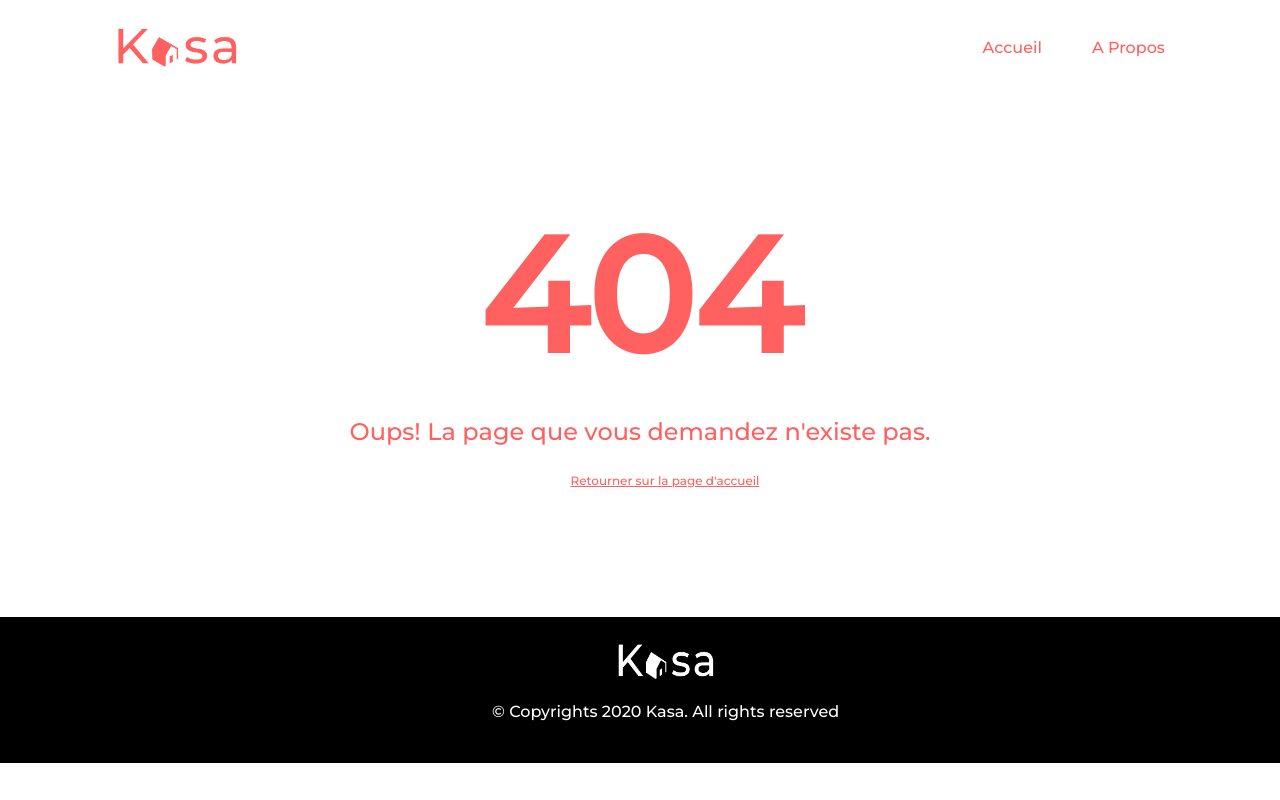
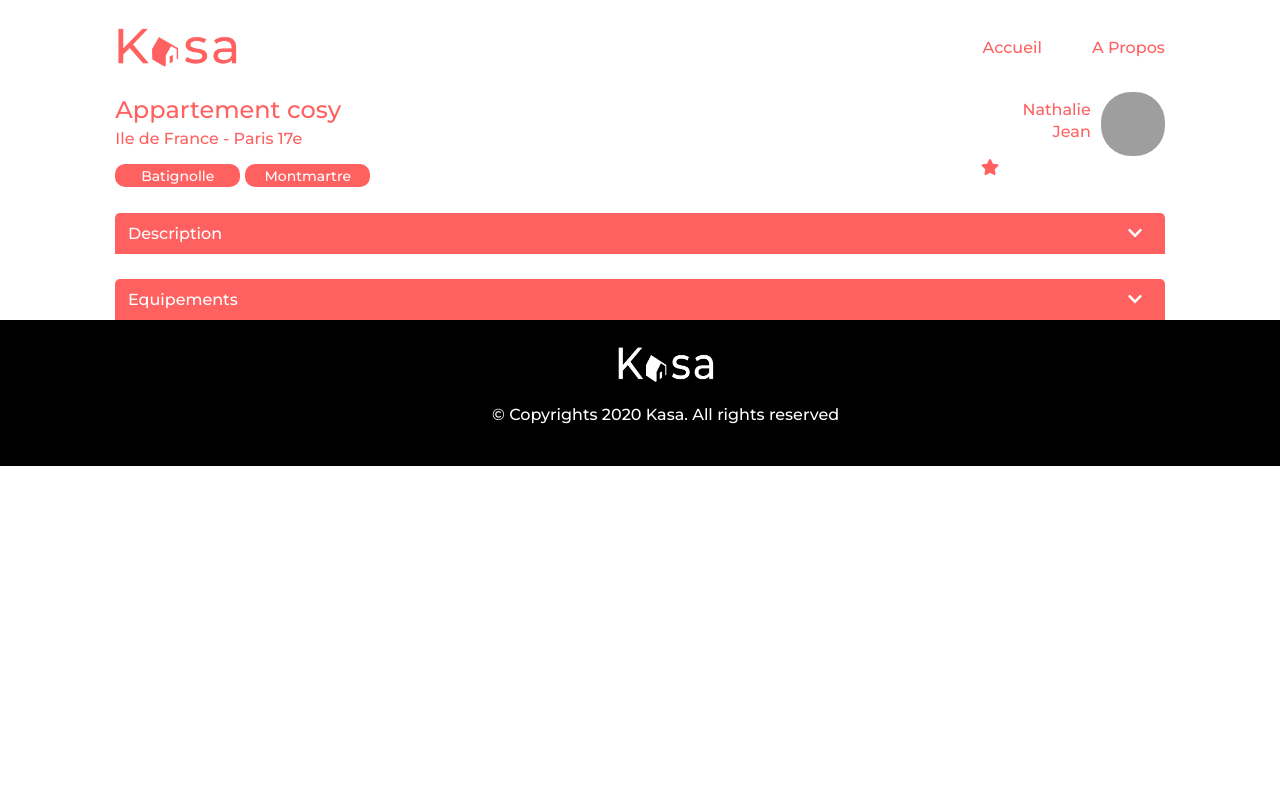
Before and after one commit to cnahornyj/kasa, a React (Create React App) app: page /houseid3 in a window 1280 px wide. Before the commit this address had no page. Shown: the top 800 px of the page. Built offline with nearby package versions, Linux system fonts and the light colour scheme; grey boxes are pictures that could not be loaded.

Commit message:
Création template de la page pour un logement, à continuer

```diff
--- a/src/components/App.js
+++ b/src/components/App.js
@@ -3,6 +3,7 @@ import React, { Component } from "react";
 import {BrowserRouter, Switch, Route } from 'react-router-dom'
 import Accueil from "../pages/Accueil";
 import Propos from "../pages/Propos";
+import HousePage from "../pages/HousePage";
 import Error from "../pages/Error"
 
 class App extends Component {
@@ -12,6 +13,7 @@ class App extends Component {
        <Switch>
          <Route path="/" exact component={Accueil}/>
          <Route path="/a-propos" exact component={Propos}/>
+         <Route path="/houseid3" exact component={HousePage}/>
          <Route component={Error}/>
        </Switch>
        </BrowserRouter>
--- a/src/components/CardsList.js
+++ /dev/null
@@ -1,21 +0,0 @@
-import React, { Component } from "react";
-import "../styles/CardsList.css";
-import Data from "../data/data";
-
-class HousesList extends Component {
-  render() {
-    const houses = Data;
-    return (
-      <section className="housesList">
-        {houses.map((house, index) => (
-          <article key={`${house}-${index}`} className="card">
-            <img src={house.cover} alt="Logement" className="imgHouse" />
-            <p className="legend">{house.title}</p>
-          </article>
-        ))}
-      </section>
-    );
-  }
-}
-
-export default HousesList;
--- a/src/pages/Accueil.js
+++ b/src/pages/Accueil.js
@@ -2,7 +2,7 @@ import React, { Component } from "react";
 import Header from "../components/Header";
 import Footer from "../components/Footer";
 import Banner from "../components/Banner";
-import HousesList from "../components/CardsList";
+import HousesList from "../components/HousesList";
 
 class Accueil extends Component {
   render() {
--- /dev/null
+++ b/src/pages/HousePage.js
@@ -0,0 +1,87 @@
+import React, { Component } from "react";
+import "../styles/HousePage.css";
+import { FontAwesomeIcon } from "@fortawesome/react-fontawesome";
+import { faStar } from "@fortawesome/free-solid-svg-icons";
+import Header from "../components/Header";
+import TexteAPropos from "../components/TexteAPropos";
+import Footer from "../components/Footer";
+
+class HousePage extends Component {
+  render() {
+    const houses = {
+      id: "c67ab8a7",
+      title: "Appartement cosy",
+      cover:
+        "https://s3-eu-west-1.amazonaws.com/course.oc-static.com/projects/front-end-kasa-project/accommodation-20-1.jpg",
+      pictures: [
+        "https://s3-eu-west-1.amazonaws.com/course.oc-static.com/projects/front-end-kasa-project/accommodation-20-1.jpg",
+        "https://s3-eu-west-1.amazonaws.com/course.oc-static.com/projects/front-end-kasa-project/accommodation-20-2.jpg",
+        "https://s3-eu-west-1.amazonaws.com/course.oc-static.com/projects/front-end-kasa-project/accommodation-20-3.jpg",
+        "https://s3-eu-west-1.amazonaws.com/course.oc-static.com/projects/front-end-kasa-project/accommodation-20-4.jpg",
+        "https://s3-eu-west-1.amazonaws.com/course.oc-static.com/projects/front-end-kasa-project/accommodation-20-5.jpg",
+      ],
+      description:
+        "Votre maison loin de chez vous. Que vous veniez de l'autre bout du monde, ou juste de quelques stations de RER, vous vous sentirez chez vous dans notre appartement.",
+      host: {
+        name: "Nathalie Jean",
+        picture:
+          "https://s3-eu-west-1.amazonaws.com/course.oc-static.com/projects/front-end-kasa-project/profile-picture-12.jpg",
+      },
+      rating: "5",
+      location: "Ile de France - Paris 17e",
+      equipments: [
+        "Équipements de base",
+        "Micro-Ondes",
+        "Douche italienne",
+        "Frigo",
+        "WIFI",
+      ],
+      tags: ["Batignolle", "Montmartre"],
+    };
+
+    return (
+      <div>
+        <Header />
+        <section className="housePage">
+          <div className="locAndHost">
+            <article className="localisation">
+              <h2 className="titleHouse">{houses.title}</h2>
+              <p className="city">{houses.location}</p>
+              <article className="tags">
+                {houses.tags.map((tag, index) => (
+                  <span key={`${tag}-${index}`}>{tag}</span>
+                ))}
+              </article>
+            </article>
+            <div style={{display: "flex", flexDirection: "column"}}>
+            <article className="host">
+              <p className="nameHost">{houses.host.name}</p>
+              <img
+                src={houses.host.picture}
+                alt="Profil de l'hôte du logement"
+                className="imgHost"
+              />
+            </article>
+            <FontAwesomeIcon icon={faStar} className="arrow" />
+            </div>
+          </div>
+          <article className="equipments">
+            <TexteAPropos
+              title="Description"
+              description={houses.description}
+            ></TexteAPropos>
+            <TexteAPropos
+              title="Equipements"
+              description={houses.equipments.map((equipment, index) => (
+                <li key={`${equipment}-${index}`}>{equipment}</li>
+              ))}
+            ></TexteAPropos>
+          </article>
+        </section>
+        <Footer />
+      </div>
+    );
+  }
+}
+
+export default HousePage;
--- a/src/styles/CardsList.css
+++ /dev/null
@@ -1,30 +0,0 @@
-.housesList {
-  display: flex;
-  flex-flow: wrap;
-  justify-content: space-evenly;
-  align-items: center;
-  background: #f6f6f6;
-  border-radius: 25px;
-  margin: 2% 9%;
-  padding: 4% 0 4% 0;
-}
-
-.card {
-  position: relative;
-  display: inline-block;
-  margin-bottom: 2%;
-}
-
-.imgHouse {
-  width: 315px;
-  height: 300px;
-  border-radius: 10px;
-}
-
-.legend {
-  color: white;
-  position: absolute;
-  top: 80%;
-  left: 35%;
-  transform: translate(-45%, -70%);
-}
--- /dev/null
+++ b/src/styles/HousePage.css
@@ -0,0 +1,72 @@
+/*.descEqp{
+    display: flex;
+    margin: 5%;
+}
+
+.txt{
+    width: 50%;
+}
+
+article{
+    width: 50%;
+}*/
+
+.locAndHost {
+  display: flex;
+  width: 82%;
+  margin: auto;
+  justify-content: space-between;
+}
+
+.housePage {
+  color: #ff6060;
+}
+
+.localisation {
+  color: #ff6060;
+}
+
+.titleHouse {
+  font-weight: 100;
+  margin-top: 0;
+  margin-bottom: 0;
+}
+
+.city {
+  margin-top: 5px;
+}
+
+.tags {
+  display: flex;
+}
+
+.host {
+  display: flex;
+}
+
+.nameHost {
+  text-align: right;
+  line-height: 22px;
+  width: 110px;
+  margin-right: 10px;
+  margin-top: 4px;
+}
+
+.imgHost {
+  width: 64px;
+  height: 64px;
+  border-radius: 30px;
+  margin-top: -3px;
+}
+
+span {
+  color: white;
+  background: #ff6060;
+  padding: 1%;
+  border-radius: 10px;
+  margin-right: 5px;
+  display: inline-block;
+  width: 125px;
+  text-align: center;
+  font-size: 14px;
+}
--- a/src/styles/TexteAPropos.css
+++ b/src/styles/TexteAPropos.css
@@ -7,7 +7,7 @@
   justify-content: space-between;
   background: #ff6060;
   padding: 1%;
-  height: 13px;
+  height: 15px;
   color: white;
   border-top-left-radius: 5px;
   border-top-right-radius: 5px;
```
